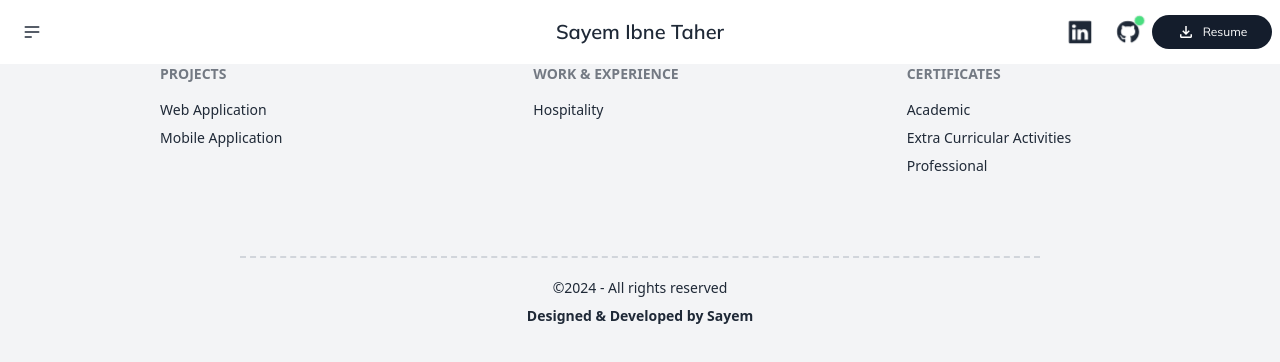
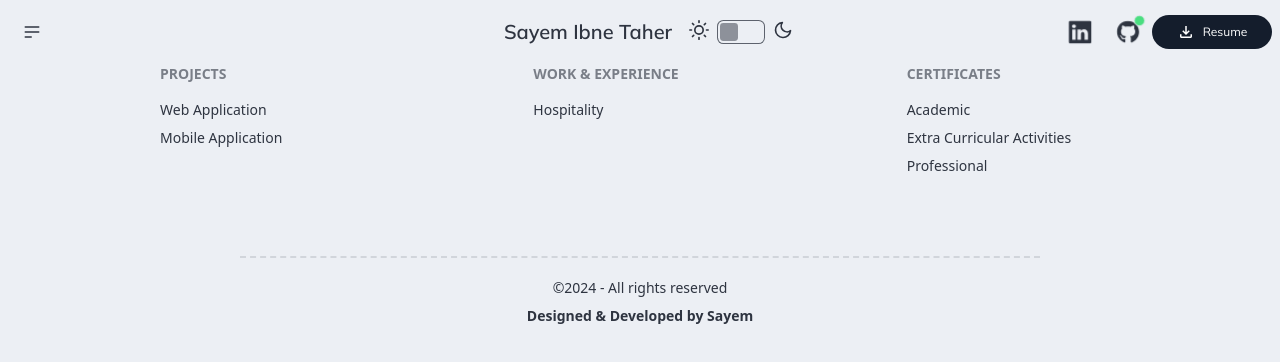
Before and after one commit to SayemTaher/my-job-portfolio, a React (Vite) app in the folder my-professional-portfolio/: page /certificates in a window 1280 px wide. Shown: the top 362 px of the page. Built offline with nearby package versions, Linux system fonts and the light colour scheme.

Commit message:
Updated version 3.1

```diff
--- a/my-professional-portfolio/package.json
+++ b/my-professional-portfolio/package.json
@@ -24,6 +24,7 @@
     "react-icons": "^5.0.1",
     "react-router-dom": "^6.22.3",
     "react-scroll-parallax": "^3.4.5",
+    "react-simple-typewriter": "^5.0.1",
     "react-toastify": "^10.0.5",
     "sort-by": "^1.2.0"
   },
--- a/my-professional-portfolio/src/Components/Footer/Footer.jsx
+++ b/my-professional-portfolio/src/Components/Footer/Footer.jsx
@@ -4,7 +4,7 @@ import { BsLinkedin } from "react-icons/bs";
 
 const Footer = () => {
     return (
-        <footer className="footer flex flex-col pb-10  justify-center items-center bg-gray-100">
+        <footer className="footer flex flex-col pb-10  justify-center items-center ">
             <div className="grid  lg:grid-cols-3 lg:pl-40 pl-5 gap-10 justify-center  container mx-auto  grid-cols-2   p-10  w-full">
                 <nav className="flex flex-col gap-2">
                     <h6 className="footer-title">Projects</h6>
--- a/my-professional-portfolio/src/Components/FrontEnd-Project/FrontEndProject.jsx
+++ b/my-professional-portfolio/src/Components/FrontEnd-Project/FrontEndProject.jsx
@@ -12,7 +12,7 @@ const FrontEndProject = ({ project }) => {
                 <div className=" mt-5  flex lg:justify-between lg:items-start justify-center items-center lg:flex-row flex-col gap-5" data-aos="fade-up">
 
                     <div className="m-5">
-                        <img className="lg:h-[400px] animate__animated animate__backInLeft  object-cover lg:w-[600px] rounded-none shadow-xl lg:shadow-sm lg:rounded-2xl " src={image} alt={`img of ${id}`} />
+                        <img className="lg:h-[400px] animate__animated animate__backInLeft  object-cover lg:w-[600px]  shadow-xl lg:shadow-sm rounded-xl lg:rounded-2xl " src={image} alt={`img of ${id}`} />
                     </div>
 
                     <div className="flex flex-col justify-center items-center p-5 text-center lg:text-left lg:justify-start lg:items-start gap-5">
--- a/my-professional-portfolio/src/Components/Header/Header.jsx
+++ b/my-professional-portfolio/src/Components/Header/Header.jsx
@@ -3,9 +3,25 @@ import { MdOutlineFileDownload } from "react-icons/md";
 import { FaGithub } from "react-icons/fa";
 import { BsLinkedin } from "react-icons/bs";
 import "./header.css"
+import { useEffect, useState } from "react";
 
 
 const Header = () => {
+    const [theme, setTheme] = useState('nord');  // Default theme
+
+    useEffect(() => {
+        document.documentElement.setAttribute('data-theme', theme);  // Set the theme attribute on the HTML element
+    }, [theme]);
+
+    const toggleTheme = () => {
+        if (theme === 'nord') {
+            setTheme('dim');
+        } else if (theme === 'dim') {
+            setTheme('light');
+        } else {
+            setTheme('nord');
+        }
+    };
 
 
 
@@ -39,7 +55,26 @@ const Header = () => {
                 </div>
             </div>
             <div className="navbar-center">
-                <a className="btn btn-ghost lg:text-xl text-sm">Sayem Ibne Taher</a>
+                <Link to='/'><a className="btn animate__animated animate__tada btn-ghost lg:text-xl text-sm">Sayem Ibne Taher</a></Link>
+            </div>
+            <div>
+                <label className="lg:flex hidden cursor-pointer gap-2">
+                    <svg xmlns="http://www.w3.org/2000/svg" width="20" height="20" viewBox="0 0 24 24" fill="none" stroke="currentColor" strokeWidth="2" strokeLinecap="round" strokeLinejoin="round"><circle cx="12" cy="12" r="5" /><path d="M12 1v2M12 21v2M4.2 4.2l1.4 1.4M18.4 18.4l1.4 1.4M1 12h2M21 12h2M4.2 19.8l1.4-1.4M18.4 5.6l1.4-1.4" /></svg>
+                    <input type="checkbox" checked={theme === 'dark'} onChange={toggleTheme} className="toggle theme-controller" />
+                    <svg xmlns="http://www.w3.org/2000/svg" width="20" height="20" viewBox="0 0 24 24" fill="none" stroke="currentColor" strokeWidth="2" strokeLinecap="round" strokeLinejoin="round"><path d="M21 12.79A9 9 0 1 1 11.21 3 7 7 0 0 0 21 12.79z"></path></svg>
+                </label>
+                <label className="swap swap-rotate flex lg:hidden">
+
+                    {/* this hidden checkbox controls the state */}
+                    <input type="checkbox" checked={theme === 'dark'} onChange={toggleTheme} className="theme-controller" value="synthwave" />
+
+                    {/* sun icon */}
+                    <svg className="swap-off fill-current w-10 h-10" xmlns="http://www.w3.org/2000/svg" viewBox="0 0 24 24"><path d="M5.64,17l-.71.71a1,1,0,0,0,0,1.41,1,1,0,0,0,1.41,0l.71-.71A1,1,0,0,0,5.64,17ZM5,12a1,1,0,0,0-1-1H3a1,1,0,0,0,0,2H4A1,1,0,0,0,5,12Zm7-7a1,1,0,0,0,1-1V3a1,1,0,0,0-2,0V4A1,1,0,0,0,12,5ZM5.64,7.05a1,1,0,0,0,.7.29,1,1,0,0,0,.71-.29,1,1,0,0,0,0-1.41l-.71-.71A1,1,0,0,0,4.93,6.34Zm12,.29a1,1,0,0,0,.7-.29l.71-.71a1,1,0,1,0-1.41-1.41L17,5.64a1,1,0,0,0,0,1.41A1,1,0,0,0,17.66,7.34ZM21,11H20a1,1,0,0,0,0,2h1a1,1,0,0,0,0-2Zm-9,8a1,1,0,0,0-1,1v1a1,1,0,0,0,2,0V20A1,1,0,0,0,12,19ZM18.36,17A1,1,0,0,0,17,18.36l.71.71a1,1,0,0,0,1.41,0,1,1,0,0,0,0-1.41ZM12,6.5A5.5,5.5,0,1,0,17.5,12,5.51,5.51,0,0,0,12,6.5Zm0,9A3.5,3.5,0,1,1,15.5,12,3.5,3.5,0,0,1,12,15.5Z" /></svg>
+
+                    {/* moon icon */}
+                    <svg className="swap-on fill-current w-10 h-10" xmlns="http://www.w3.org/2000/svg" viewBox="0 0 24 24"><path d="M21.64,13a1,1,0,0,0-1.05-.14,8.05,8.05,0,0,1-3.37.73A8.15,8.15,0,0,1,9.08,5.49a8.59,8.59,0,0,1,.25-2A1,1,0,0,0,8,2.36,10.14,10.14,0,1,0,22,14.05,1,1,0,0,0,21.64,13Zm-9.5,6.69A8.14,8.14,0,0,1,7.08,5.22v.27A10.15,10.15,0,0,0,17.22,15.63a9.79,9.79,0,0,0,2.1-.22A8.11,8.11,0,0,1,12.14,19.73Z" /></svg>
+
+                </label>
             </div>
             <div className="navbar-end">
                 <Link to='https://www.linkedin.com/in/sayem-ibne-taher/' className="lg:flex hidden">
@@ -55,7 +90,7 @@ const Header = () => {
                         </div>
                     </button>
                 </Link>
-                <Link to='https://drive.google.com/file/d/1zsPLS93Br4_kNwxyEaC31kykvyPzn2xj/view?usp=share_link' className="bg-darknavy hover:bg-primaryGreen flex gap-2 justify-center items-center text-white lg:p-2 p-1 rounded-full w-[90px] text-xs  lg:w-[120px] text-center">
+                <Link to='https://drive.google.com/file/d/1zsPLS93Br4_kNwxyEaC31kykvyPzn2xj/view?usp=share_link' className="bg-darknavy hover:bg-primaryGreen flex gap-1 lg:gap-2 mr-28 lg:mr-0 justify-center items-center text-white  p-2 rounded-full w-[90px] text-xs  lg:w-[120px] text-center">
                     <MdOutlineFileDownload className="text-lg"></MdOutlineFileDownload>
                     <button >
                         Resume
--- a/my-professional-portfolio/src/Components/Projects/Projects.jsx
+++ b/my-professional-portfolio/src/Components/Projects/Projects.jsx
@@ -10,10 +10,17 @@ import { FaNodeJs } from "react-icons/fa6";
 import { Fade } from "react-awesome-reveal";
 import FrontEnd from "../Front-End/FrontEnd";
 import { Helmet } from "react-helmet-async";
-
+import { Typewriter } from 'react-simple-typewriter';
 import 'animate.css';
 
 const Projects = () => {
+    const handleType = (count) => {
+        console.log(count); // This logs the current word count
+    };
+
+    const handleDone = () => {
+        console.log(`Done typing!`);
+    };
 
     return (
         <Fade triggerOnce damping={0.3} cascade>
@@ -22,15 +29,27 @@ const Projects = () => {
                     <title>Portfolio | Front-End</title>
                 </Helmet>
 
-                <div className="flex lg:flex-row flex-col gap-5 items-center justify-center pt-20 lg:pt-28 pb-28" data-aos="fade-up">
+                <div className="flex lg:flex-row flex-col gap-5 items-center p-4 justify-center   min-h-screen" data-aos="fade-up">
                     <div data-aos="fade-up-right"  >
-                        <img className="lg:h-[400px] h-[100px]  object-cover w-[300px] animate__animated animate__backInDown rounded-xl shadow-xl lg:w-[600px]" src="https://i.ibb.co/MNYSQSR/deviceframes.png" alt="img" />
+                        <img className="lg:h-[400px] h-[400px] object-contain  lg:object-cover w-[400px] animate__animated animate__backInDown rounded-xl  lg:w-[600px]" src="https://i.ibb.co/GcnKFbr/deviceframes-2.png" alt="img" />
                     </div>
 
                         <div className="flex flex-col gap-2 justify-center items-center text-center lg:text-left" data-aos="fade-in">
 
                                 <div data-aos="fade-in-right" className=" flex flex-col items-center justify-center gap-5 pb-5">
-                                    <h1 className=" lg:text-5xl text-4xl max-w-[300px] animate__animated animate__backInDown font-bold">MERN-Stack Development</h1>
+                                    <h1 className=" lg:text-5xl text-4xl max-w-[300px] animate__animated animate__backInDown font-bold">
+                                    <Typewriter
+                            words={["MERN-Stack Development", "Front-End Development",]}
+                            loop={1}
+                            cursor
+                            cursorStyle='|'
+                            typeSpeed={70}
+                            deleteSpeed={50}
+                            delaySpeed={1000}
+                            onLoopDone={handleDone}
+                            onType={handleType}
+                        />
+                                    </h1>
                                     <div className="h-[4px] rounded-full w-[300px] bg-primaryBlue"></div>
                                 </div>
 
--- a/my-professional-portfolio/tailwind.config.js
+++ b/my-professional-portfolio/tailwind.config.js
@@ -26,4 +26,40 @@ module.exports = {
     },
   },
   plugins: [require("daisyui")],
+  daisyui: {
+    themes: [
+      "light",
+      "dark",
+      "cupcake",
+      "bumblebee",
+      "emerald",
+      "corporate",
+      "synthwave",
+      "retro",
+      "cyberpunk",
+      "valentine",
+      "halloween",
+      "garden",
+      "forest",
+      "aqua",
+      "lofi",
+      "pastel",
+      "fantasy",
+      "wireframe",
+      "black",
+      "luxury",
+      "dracula",
+      "cmyk",
+      "autumn",
+      "business",
+      "acid",
+      "lemonade",
+      "night",
+      "coffee",
+      "winter",
+      "dim",
+      "nord",
+      "sunset",
+    ]
+  }
 }
```
Also changed, not shown: my-professional-portfolio/src/Components/Hero/Hero.jsx (+31 -8 lines), my-professional-portfolio/src/Components/Project Overview/OverView.jsx (+4 -4 lines), 2 other files (tests, documents, lock files or other folders). Lines whose indentation alone changed are shown as unchanged.
